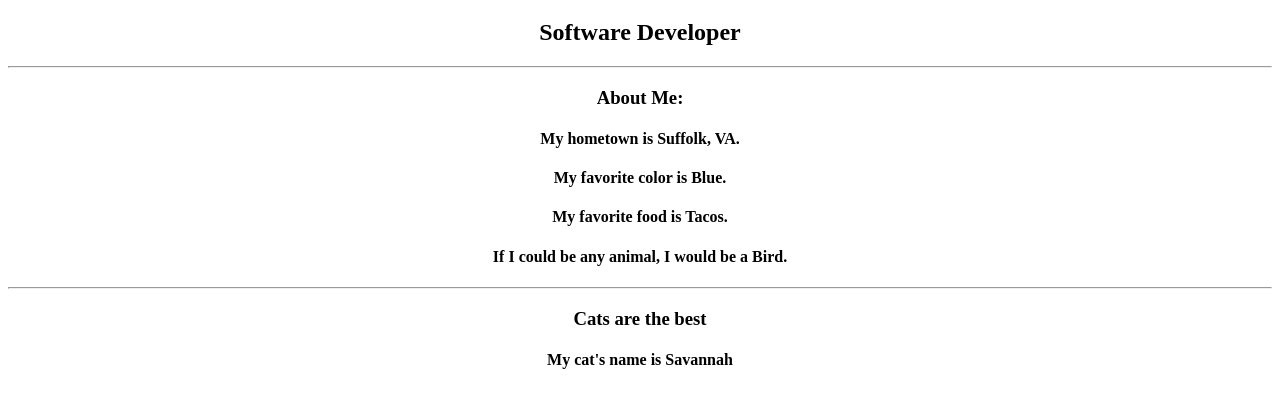
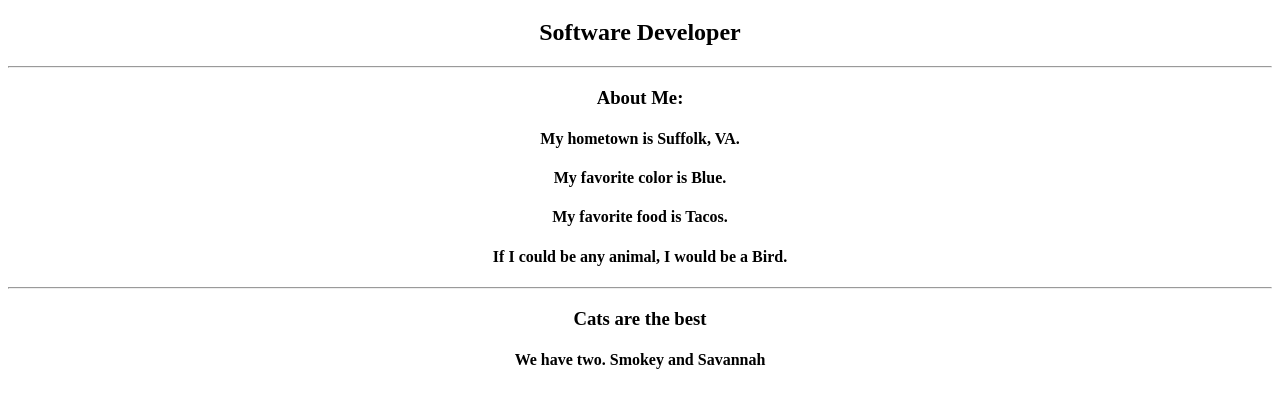
Before and after one commit to BDedafoe/test-profile, a plain HTML site: page index.html in a window 1280 px wide. Shown: the part 61-468 px from the top of the page. Drawn offline with Linux system fonts and the light colour scheme.

Commit message:
Update index.html

```diff
--- a/index.html
+++ b/index.html
@@ -17,7 +17,7 @@
 					<h4>If I could be any animal, I would be a Bird.</h4>
 					<hr>
 					<h3>Cats are the best</h3>
-					<h4>My cat's name is Savannah</h4>
+					<h4>We have two. Smokey and Savannah</h4>
 			</div>
 		  </body>
 		</html>
```
